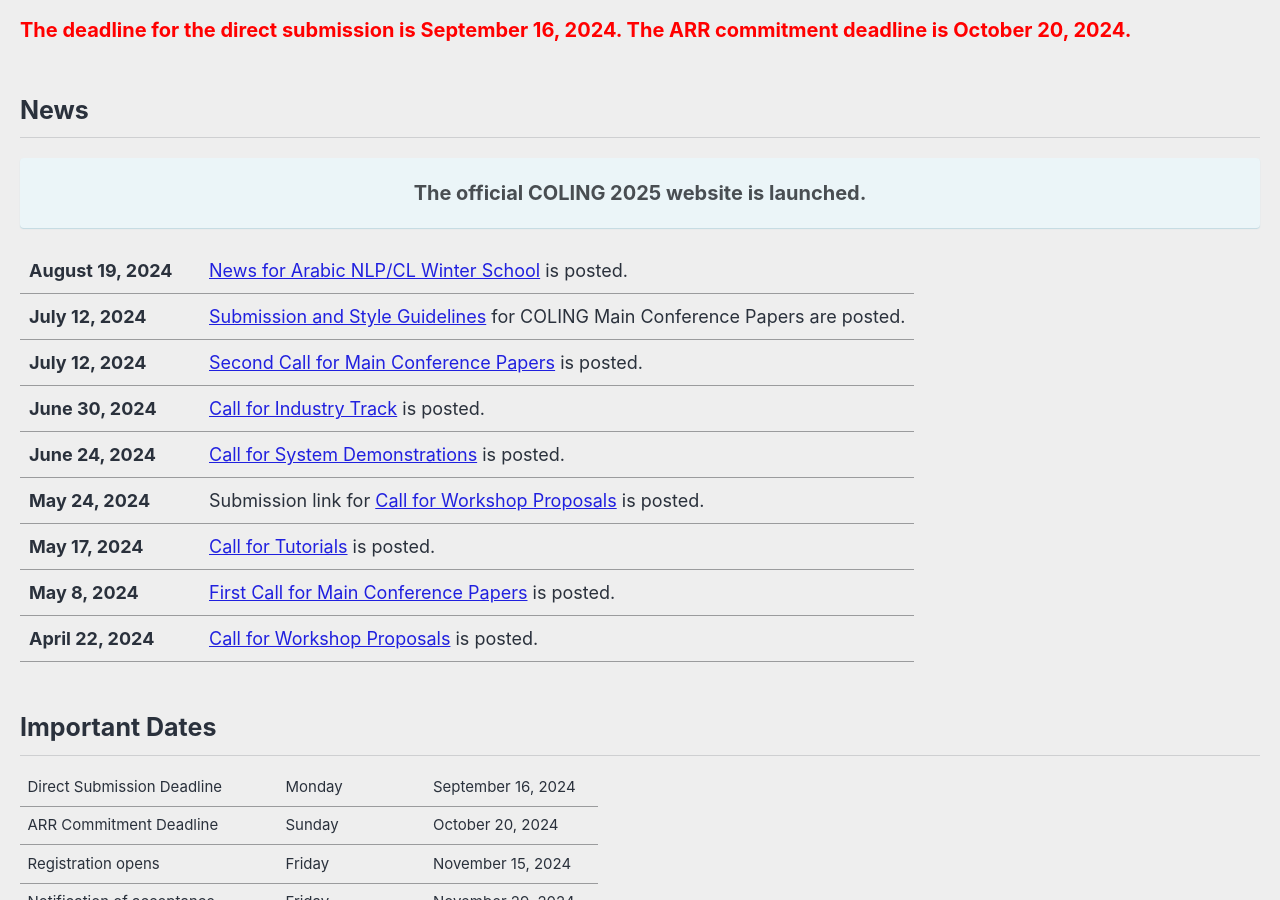
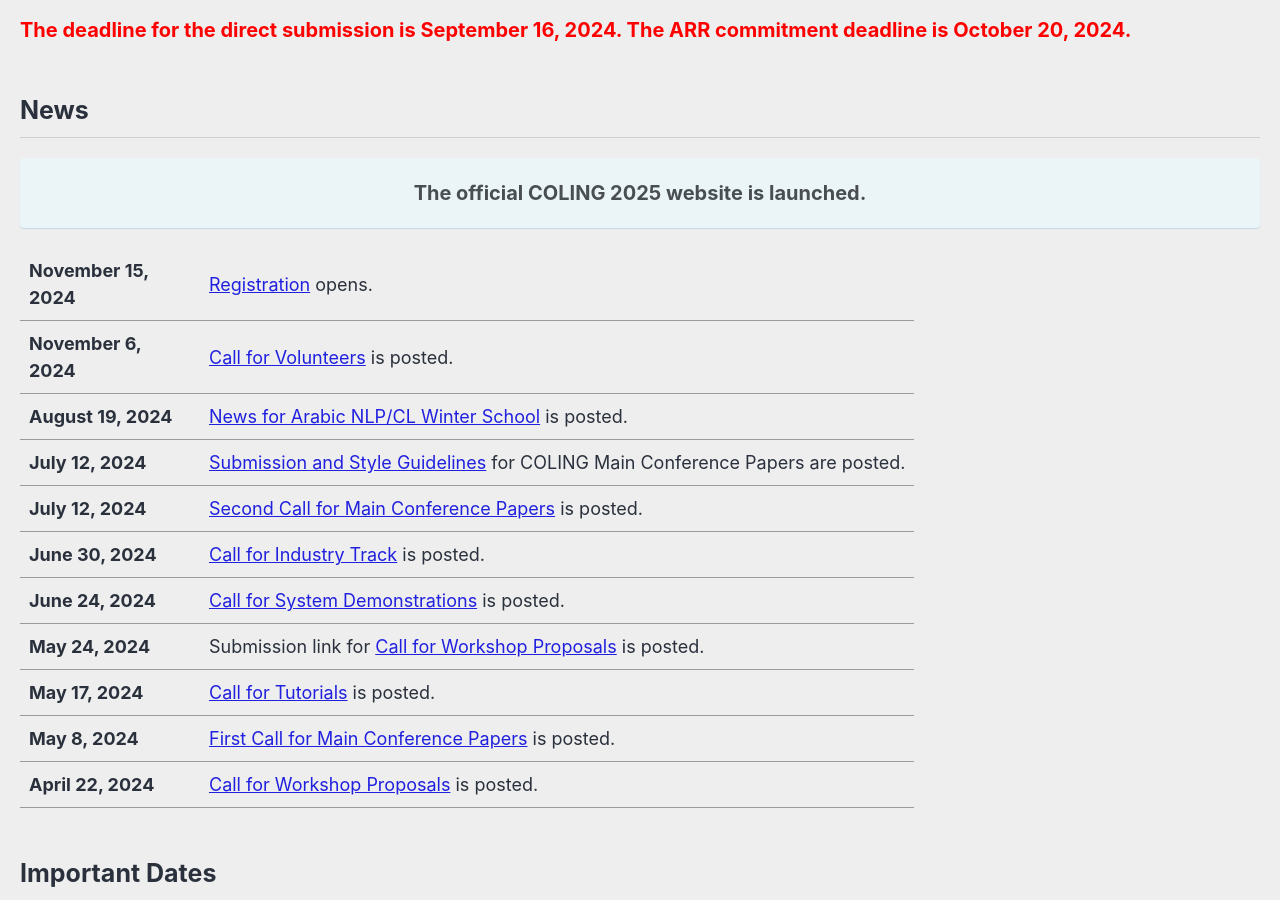
Before and after one commit to hasaniqbal777/coling-2025, a Jekyll site: the page built from _pages/home.md, in a window 1280 px wide and 900 px high, scrolled down 668 px. Built offline with Jekyll 4.4.1, drawn with Linux system fonts in a browser that asks for light colours; cached includes are drawn as plain includes; nearby versions of some CDN libraries.

Commit message:
Edited main page

```diff
--- a/_pages/home.md
+++ b/_pages/home.md
@@ -23,6 +23,8 @@ The 31st International Conference on Computational Linguistics (COLING 2025) wil
 .news-table { font-size: .9em; table-layout: fixed; }
 .news-table tr td:nth-child(1) { font-weight: bold; width: 10em; }
 </style>
+| November 15, 2024 | [Registration](/registration/) opens.
+| November 6, 2024 | [Call for Volunteers](/calls/volunteers/) is posted.
 | August 19, 2024 | [News for Arabic NLP/CL Winter School](/program/colocated/#arabic-nlpcl-winter-school/) is posted.
 | July 12, 2024 | [Submission and Style Guidelines](/calls/submission_guidlines/) for COLING Main Conference Papers are posted.
 | July 12, 2024 | [Second Call for Main Conference Papers](/calls/main_conference_papers/) is posted.
```
